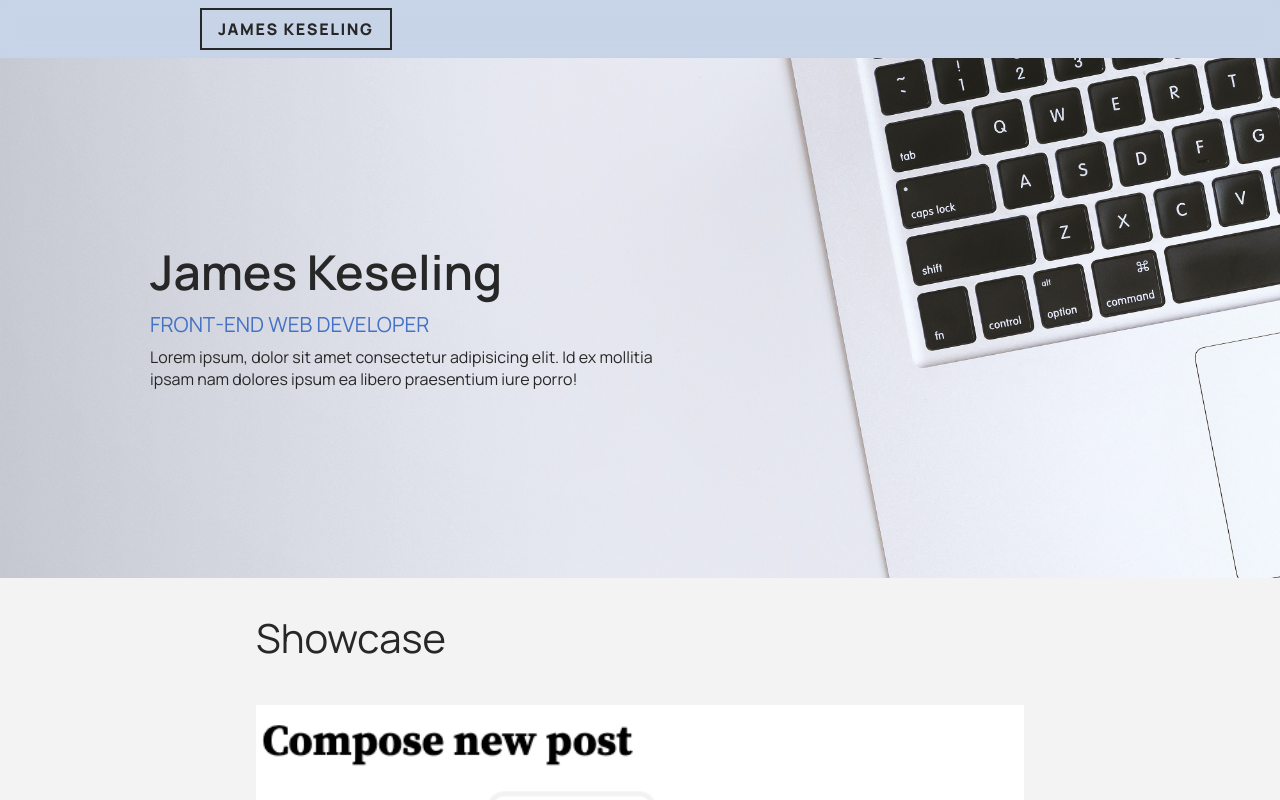
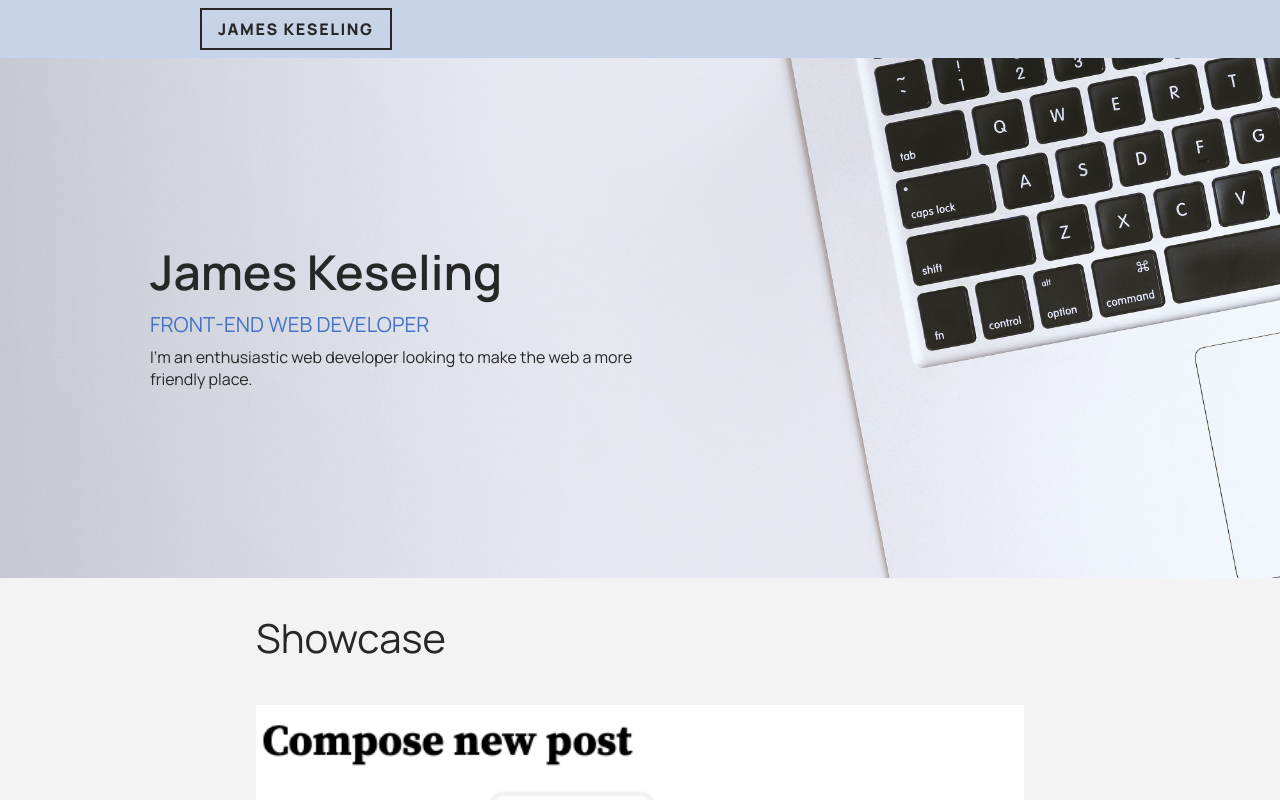
Before and after one commit to jimmymk23/portfolio, a Next.js app: page / in a window 1280 px wide. Shown: the top 800 px of the page. Built offline with nearby package versions, Linux system fonts and the light colour scheme.

Commit message:
Added description to hero section

```diff
--- a/src/components/HomeHero.tsx
+++ b/src/components/HomeHero.tsx
@@ -9,10 +9,13 @@ const HomeHero = () => {
 				alt='Laptop'
 				id='background-image'
 			/>
-            <div id="text-content">
+			<div id='text-content'>
 				<h1>James Keseling</h1>
 				<h2>Front-End Web Developer</h2>
-                <p>Lorem ipsum, dolor sit amet consectetur adipisicing elit. Id ex mollitia ipsam nam dolores ipsum ea libero praesentium iure porro!</p>
+				<p>
+					I'm an enthusiastic web developer looking to make the web a
+					more friendly place.
+				</p>
 			</div>
 		</section>
 	);
--- a/src/components/ProjectCard.tsx
+++ b/src/components/ProjectCard.tsx
@@ -23,10 +23,10 @@ const ProjectCard = ({
 				layout='responsive'
 				alt={title}
 			/>
-            <div className="content">
+			<div className='content'>
 				<h4>{title}</h4>
 				<p>{caption}</p>
-                <div className="button-row">
+				<div className='button-row'>
 					<Link href='#'>See More</Link>
 					<Link href='#'>GitHub</Link>
 				</div>
```
Lines whose indentation alone changed are shown as unchanged.
